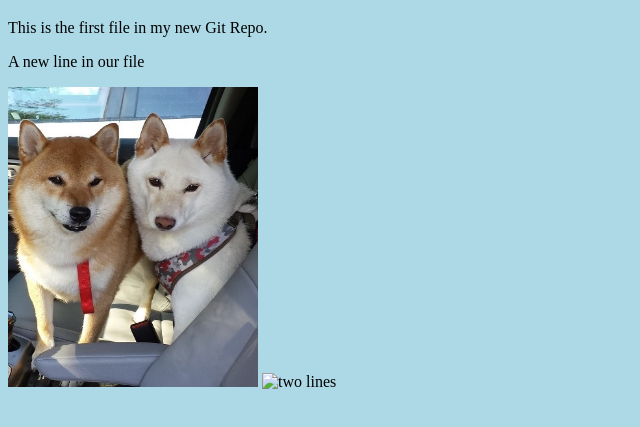
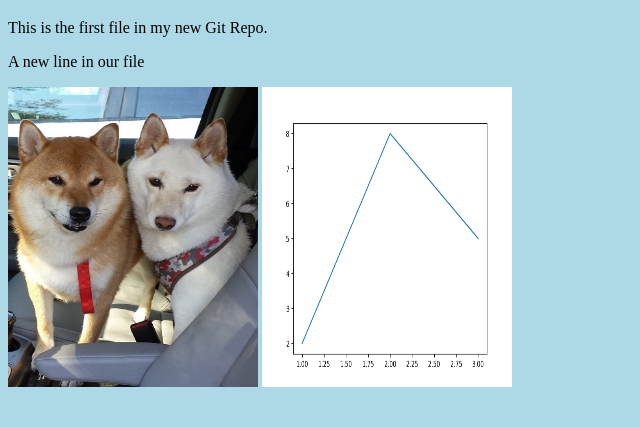
Before and after one commit to peterkao87/hello-world, a plain HTML site: page index.html in a window 1280 px wide. Shown: the part 61-488 px from the top of the page, without its empty margins (0-640 px from the left). Drawn offline with Linux system fonts and the light colour scheme.

Commit message:
added new image, again

```diff
--- a/index.html
+++ b/index.html
@@ -10,7 +10,7 @@
 <p>This is the first file in my new Git Repo.</p>
 <p>A new line in our file</p>
 <img src="img_hello_world.jpg", alt="two dogs", width="250", height="300">
-<img src="line2.png", alt="two lines", width="250", height="300">
+<img src="lines2.png", alt="two lines", width="250", height="300">
 
 </body>
 </html>
```
